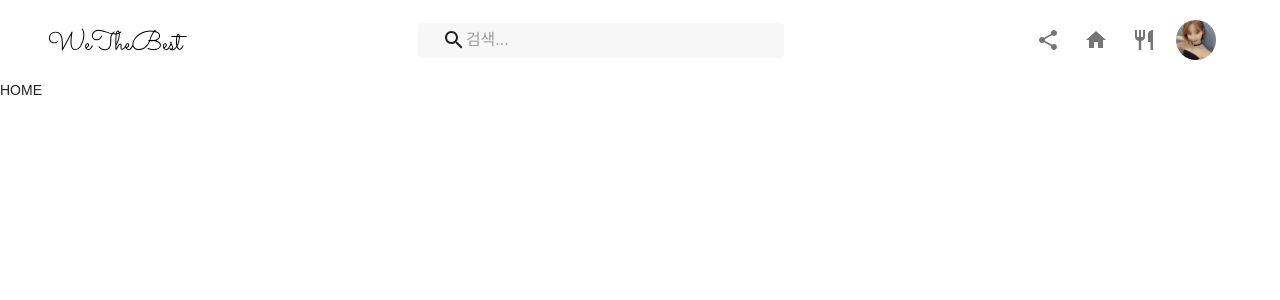
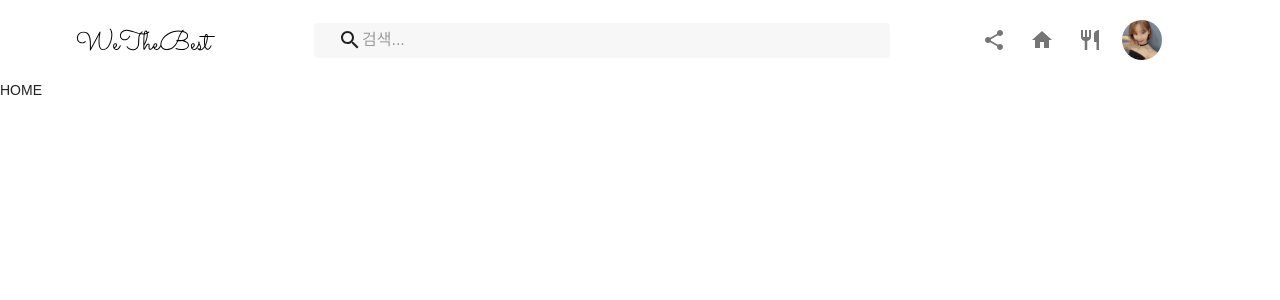
Before and after one commit to you-genie/formixmatch, a React (Create React App) app: page / in a window 1280 px wide. Shown: the top 300 px of the page. Built offline with nearby package versions, Linux system fonts and the light colour scheme.

Commit message:
[#2] Final Toolbar with profile avatar and proper margin

```diff
--- a/src/modules/subviews/AppBar.js
+++ b/src/modules/subviews/AppBar.js
@@ -25,7 +25,7 @@ const useStyles = makeStyles((theme) => ({
         '&:hover': {
             backgroundColor: fade(theme.palette.common.black, 0.06),
         },
-        margin: theme.spacing(0, 30),
+        margin: theme.spacing(0, 10),
         '&:click': {
             margin: theme.spacing(0, 3),
         },
```
